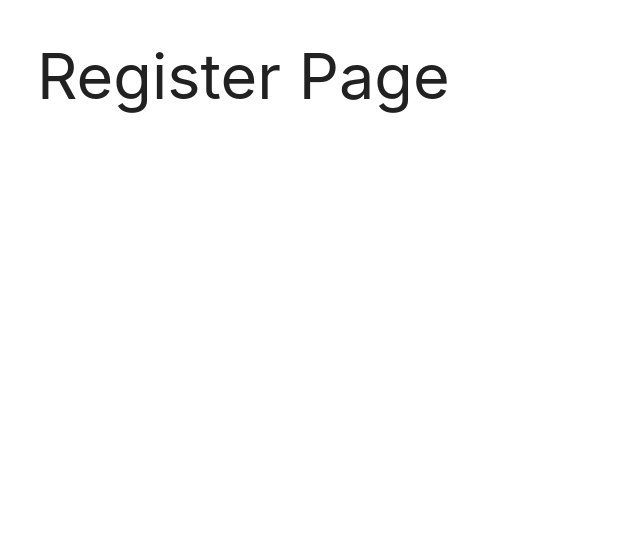
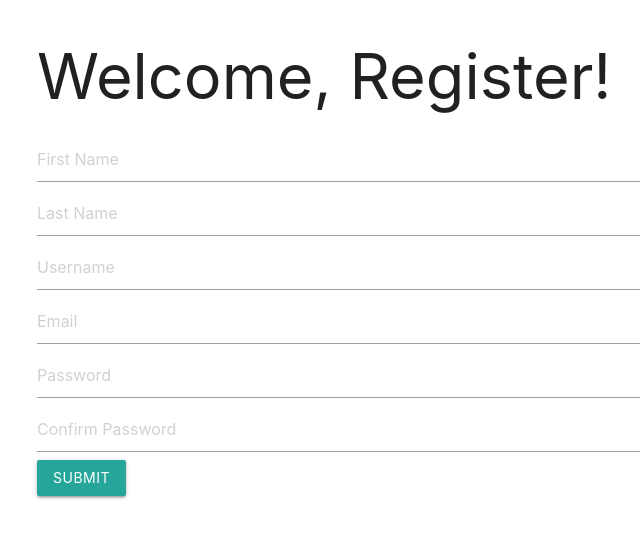
Before and after one commit to Exia01/Project-Expense, a React (Create React App) app in the folder client/: page /register in a window 1280 px wide. Shown: the top 538 px of the page, without its empty margins (155-795 px from the left). Built offline with nearby package versions, Linux system fonts and the light colour scheme.

Commit message:
started register form layout, will revisit styling after testing submission to backend route

```diff
--- a/client/src/App.js
+++ b/client/src/App.js
@@ -19,11 +19,6 @@ function App() {
             <Route exact path='/register' component={Register} />
           </Switch>
         </section>
-        {/* <FileUpload />
-
-        <div>
-          <Generate />
-        </div> */}
 
       </div>
     </BrowserRouter>
--- a/client/src/components/auth/Register.js
+++ b/client/src/components/auth/Register.js
@@ -1,10 +1,43 @@
-import React from 'react';
+import React, { Fragment, useState } from "react";
+
 
 const Register = () => {
+    //-- Setup State
+    const [formData, setFormData] = useState({
+        first: '',
+        last: '',
+        username: '',
+        email: '',
+        password: '',
+        confirm: ''
+    });
+
     return (
-        <div>
-            <h1>Register Page</h1>
-        </div>
+        <Fragment>
+            <h1 className="welcome">Welcome, Register!</h1>
+            <form className="register" action="/api/users">
+                <div className="form-group">
+                    <input type="text" placeholder="First Name" name="first"/>
+                </div>
+                <div className="form-group">
+                    <input type="text" placeholder="Last Name" name="last"/>
+                </div>
+                <div className="form-group">
+                    <input type="text" placeholder="Username" name="username"/>
+                </div>
+                <div className="form-group">
+                    <input type="text" placeholder="Email" name="email"/>
+                </div>
+                <div className="form-group">
+                    <input type="password" placeholder="Password" name="password"/>
+                </div>
+                <div className="form-group">
+                    <input type="password" placeholder="Confirm Password" name="confirm"/>
+                </div>
+                <button type="submit" className="btn">Submit</button>
+            </form>
+
+        </Fragment>
     )
 }
 
```
